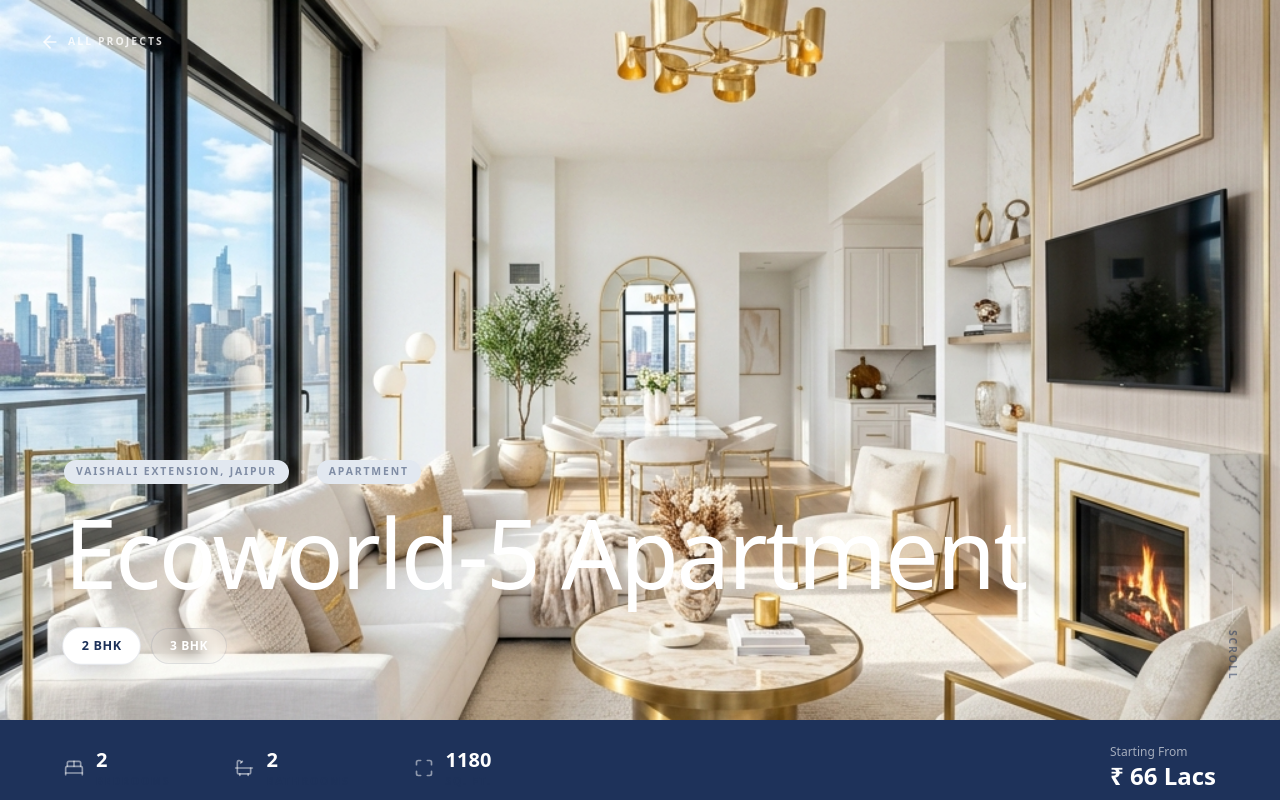
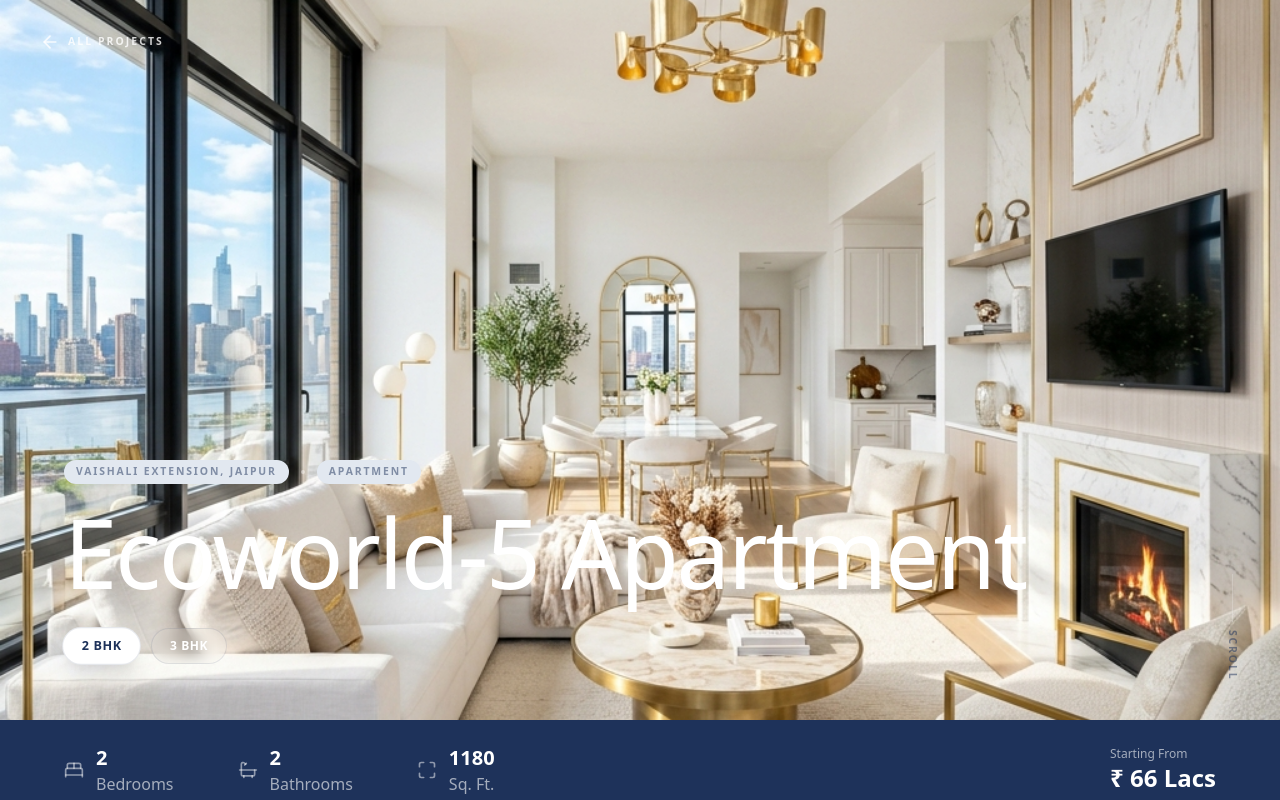
Before and after one commit to PrateekKumar15/AashirwadBuilders, a Next.js app: page /projects/ecoworld-5 in a window 1280 px wide. Shown: the top 800 px of the page. Built offline with nearby package versions, Linux system fonts and the light colour scheme; a web font is replaced by a local one.

Commit message:
feat: modified project details page

```diff
--- a/src/app/projects/[id]/page.tsx
+++ b/src/app/projects/[id]/page.tsx
@@ -177,7 +177,7 @@ export default function ProjectDetailsPage() {
                 <BedDouble className="w-5 h-5 text-white/50" />
                 <div>
                   <div className="text-xl font-bold text-white">{activeSize.features.beds}</div>
-                  <div className="section-label text-white/60">Bedrooms</div>
+                  <div className="text-white/60">Bedrooms</div>
                 </div>
               </div>
             )}
@@ -186,7 +186,7 @@ export default function ProjectDetailsPage() {
                 <Bath className="w-5 h-5 text-white/50" />
                 <div>
                   <div className="text-xl font-bold text-white">{activeSize.features.baths}</div>
-                  <div className="section-label text-white/60">Bathrooms</div>
+                  <div className="text-white/60">Bathrooms</div>
                 </div>
               </div>
             )}
@@ -197,7 +197,7 @@ export default function ProjectDetailsPage() {
                   <div className="text-xl font-bold text-white">
                     {activeSize.features.sqft || activeSize.features.sqyard}
                   </div>
-                  <div className="section-label text-white/60">
+                  <div className="text-white/60">
                     {activeSize.features.sqft ? "Sq. Ft." : "Sq. Yd."}
                   </div>
                 </div>
@@ -208,7 +208,7 @@ export default function ProjectDetailsPage() {
             <div className="md:ml-auto flex flex-col items-end">
               <div className="text-2xl font-extrabold text-white"><p className=" text-xs font-thin text-white/60">Starting From</p> {activeSize.price}</div>
               {isCustomizable && (
-                <div className="section-label text-white/60">* Base Price</div>
+                <div className=" text-white/60">* Base Price</div>
               )}
             </div>
 
```
